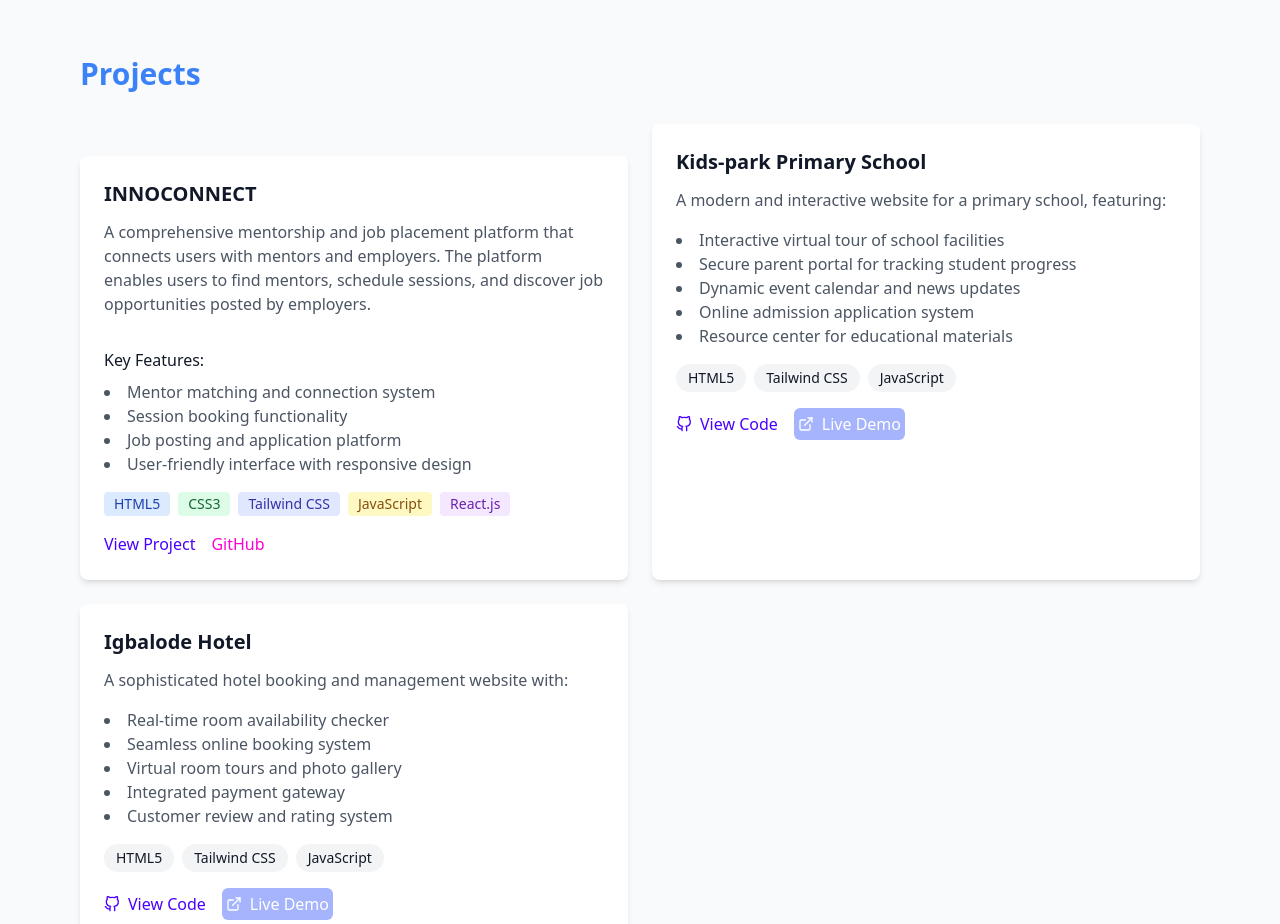
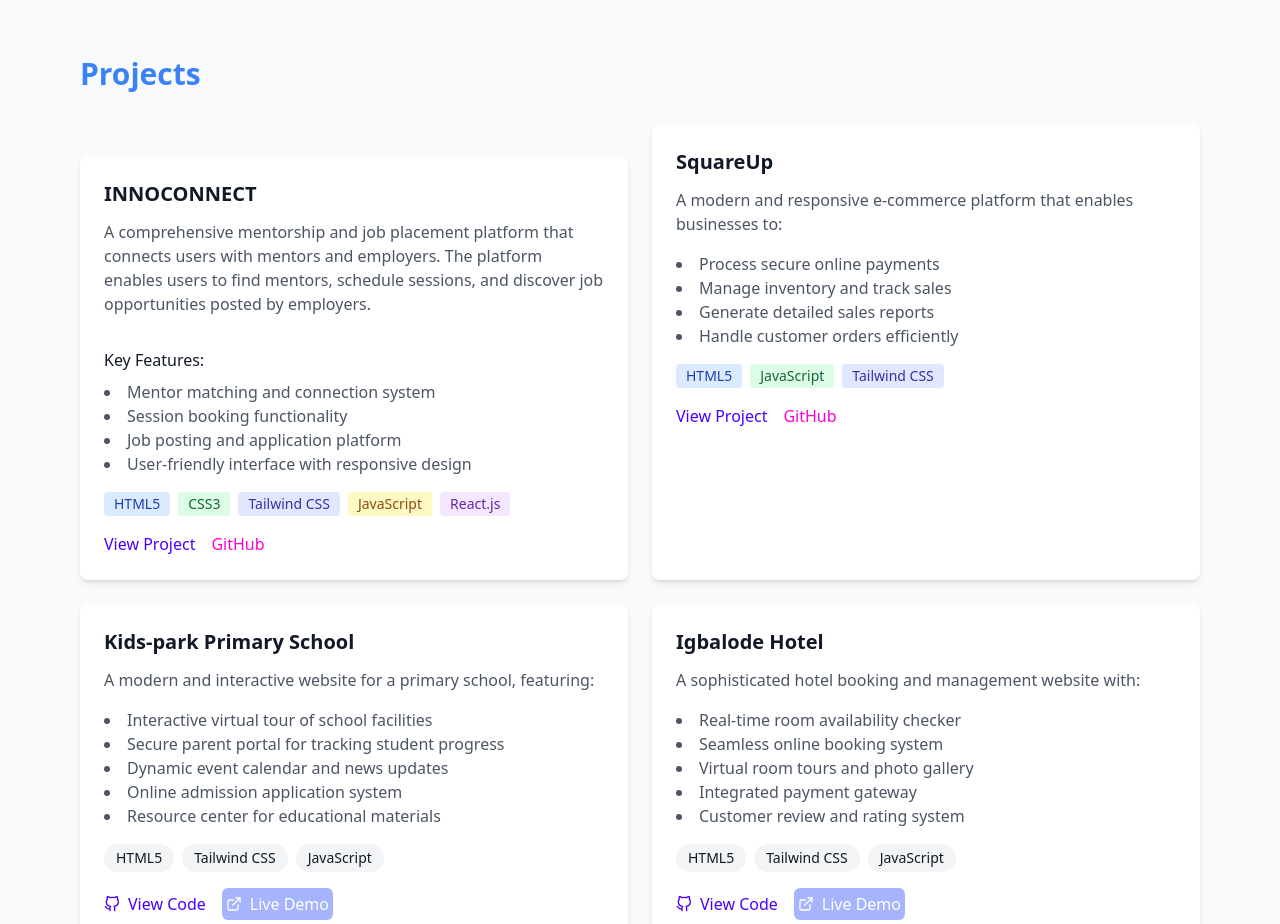
Before and after one commit to Abbascodde/portfolio-updated, a plain HTML site: page index.html in a window 1280 px wide. Shown: the part 1460-2384 px from the top of the page. Drawn offline with nearby package versions, Linux system fonts and the light colour scheme.

Commit message:
MORE PROJECTS ADDED

```diff
--- a/index.html
+++ b/index.html
@@ -71,7 +71,7 @@
                 I'm a software engineer with experience on the use of React.js,
                 HTML5, CSS3, Tailwind CSS, Javascript & UI/UX
             </p>
-            <a href="/src/ny_cv/Light Green Simple Resume.pdf" download
+            <a href="/src/ny_cv/White Web Developer simple Resume.pdf" download
                class="inline-block bg-blue-500 text-white glass px-6 py-3 rounded-lg
                       hover:bg-primary-dark transition duration-300">
                 Download CV
@@ -156,6 +156,29 @@
                             <a href="https://innoconnect-one.vercel.app/" class="text-primary hover:underline">View Project</a>
                             <a href="https://github.com/Tiidelab-Fellowship/innoconnect" class="text-secondary hover:underline">GitHub</a>
                         </div>
+                    </div>
+                </div>
+
+                <!-- SquareUp Project -->
+                <div class="card p-6 hover:shadow-lg transition duration-300">
+                    <h3 class="text-xl font-bold mb-3">SquareUp</h3>
+                    <p class="text-gray-600 mb-4">
+                        A modern and responsive e-commerce platform that enables businesses to:
+                    </p>
+                    <ul class="list-disc list-inside text-gray-600 mb-4">
+                        <li>Process secure online payments</li>
+                        <li>Manage inventory and track sales</li>
+                        <li>Generate detailed sales reports</li>
+                        <li>Handle customer orders efficiently</li>
+                    </ul>
+                    <div class="flex flex-wrap gap-2 mb-4">
+                        <span class="bg-blue-100 text-blue-800 text-sm px-2.5 py-0.5 rounded">HTML5</span>
+                        <span class="bg-green-100 text-green-800 text-sm px-2.5 py-0.5 rounded">JavaScript</span>
+                        <span class="bg-indigo-100 text-indigo-800 text-sm px-2.5 py-0.5 rounded">Tailwind CSS</span>
+                    </div>
+                    <div class="flex space-x-4">
+                        <a href="https://square-up-digital-agency.vercel.app/index.html" class="text-primary hover:underline">View Project</a>
+                        <a href="https://github.com/Abbascodde/square-up" class="text-secondary hover:underline">GitHub</a>
                     </div>
                 </div>
                 <!-- Kids-park Project -->
```
Also changed, not shown: 2 other files.
